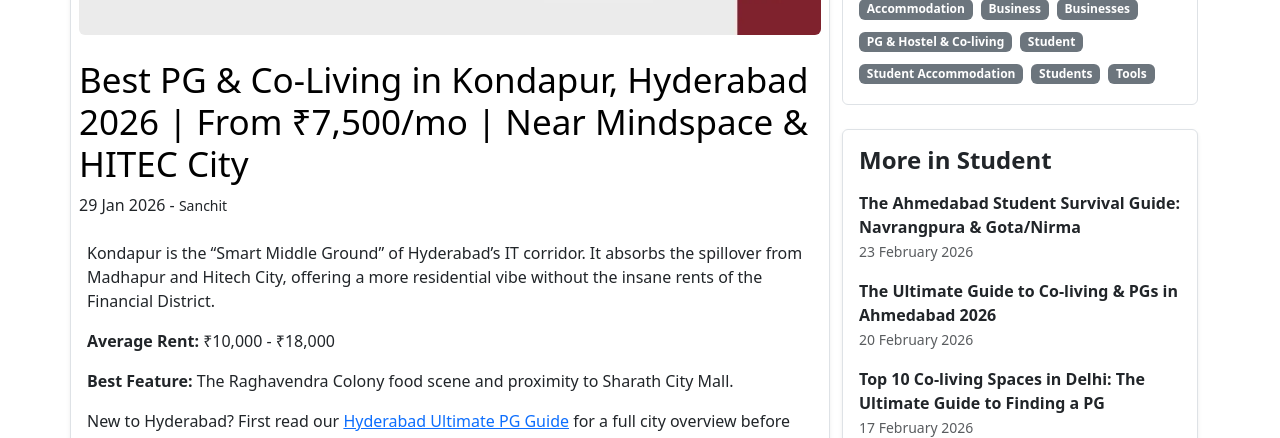
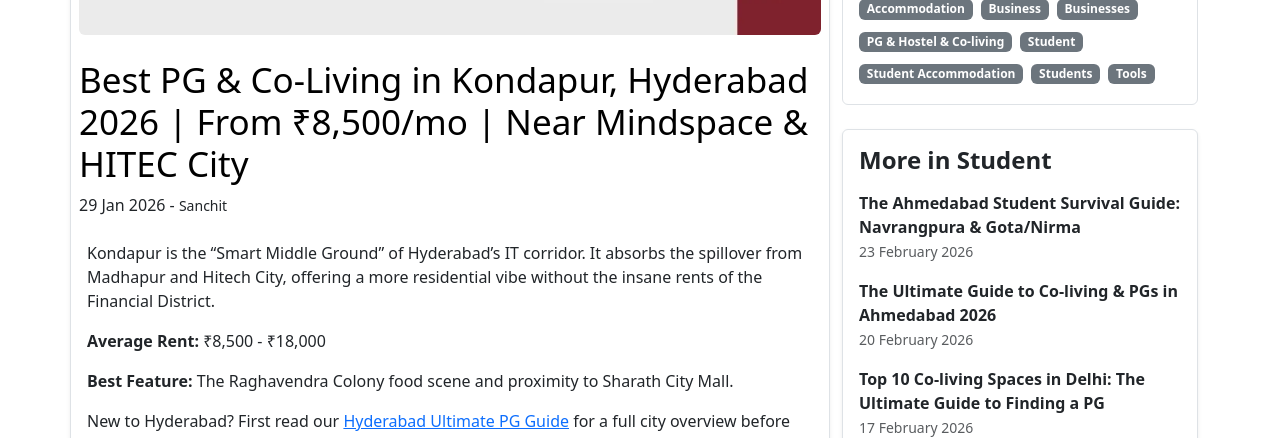
Before and after one commit to instadw/instadwell-blog, a Jekyll site: the page built from _posts/2026-1-29-top-10-co-living-spaces-in-kondapur-and-living-guide-cheaper-than-madhapur-2026.md, in a window 1280 px wide and 900 px high. Shown: the part 458-896 px from the top of the window. Built offline with Jekyll 4.4.1, drawn with Linux system fonts in a browser that asks for light colours.

Commit message:
Update 2026-1-29-top-10-co-living-spaces-in-kondapur-and-living-guide-cheaper-than-madhapur-2026.md

```diff
--- a/_posts/2026-1-29-top-10-co-living-spaces-in-kondapur-and-living-guide-cheaper-than-madhapur-2026.md
+++ b/_posts/2026-1-29-top-10-co-living-spaces-in-kondapur-and-living-guide-cheaper-than-madhapur-2026.md
@@ -1,5 +1,5 @@
 ---
-title: "Best PG & Co-Living in Kondapur, Hyderabad 2026 | From ₹7,500/mo | Near Mindspace & HITEC City"
+title: "Best PG & Co-Living in Kondapur, Hyderabad 2026 | From ₹8,500/mo | Near Mindspace & HITEC City"
 description: "Find verified PGs and co-living spaces in Kondapur, Hyderabad. Updated 2026 prices from ₹7,500/month, top localities, and 0-brokerage listings near Mindspace, Raheja Mindspace, and HITEC City."
 image: "/assets/images/top-10-co-living-spaces-in-kondapur-and-living-guide-cheaper-than-madhapur-2026.webp"
 layout: post
@@ -28,7 +28,7 @@ faq:
 
 Kondapur is the "Smart Middle Ground" of Hyderabad’s IT corridor. It absorbs the spillover from Madhapur and Hitech City, offering a more residential vibe without the insane rents of the Financial District.
 
- **Average Rent:** ₹10,000 - ₹18,000
+ **Average Rent:** ₹8,500 - ₹18,000
 
 **Best Feature:** The Raghavendra Colony food scene and proximity to Sharath City Mall.
 
```
